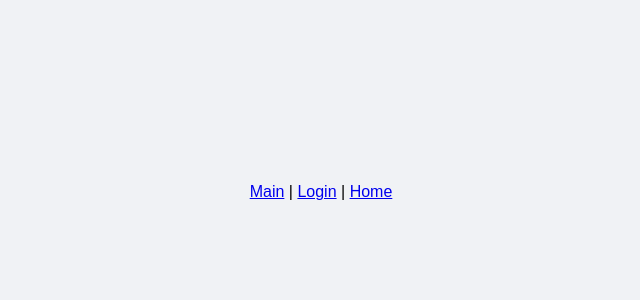
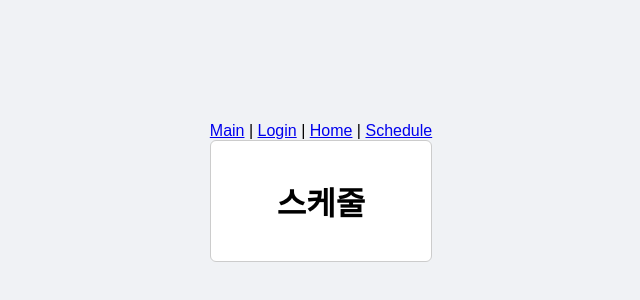
Before and after one commit to GoLani11/MyongJiMon-Website, a React (Create React App) app in the folder frontend/: page /schedule in a window 1280 px wide. Before the commit this address had no page. Shown: the part 208-508 px from the top of the page, without its empty margins (319-959 px from the left). Built offline with nearby package versions, Linux system fonts and the light colour scheme.

Commit message:
스케줄 페이지 추가

```diff
--- a/frontend/src/pages/App.js
+++ b/frontend/src/pages/App.js
@@ -3,6 +3,7 @@ import { BrowserRouter as Router, Routes, Route, Link } from 'react-router-dom';
 import Main from './Main/Main';
 import Login from './Login/Login';
 import Home from './Home/Home'
+import Schedule from './Schedule/Schedule';
 import './App.css';
 
 function App() {
@@ -10,12 +11,13 @@ function App() {
     <Router>
       <div className="App">
         <nav>
-          <Link to="/">Main</Link> | <Link to="/login">Login</Link> | <Link to="/home">Home</Link>
+          <Link to="/">Main</Link> | <Link to="/login">Login</Link> | <Link to="/home">Home</Link> | <Link to="/schedule">Schedule</Link>
         </nav>
         <Routes>
           <Route path="/main" element={<Main />} />
           <Route path="/login" element={<Login />} />
           <Route path="/home" element={<Home />} />
+          <Route path="/schedule" element={<Schedule />} />
         </Routes>
       </div>
     </Router>
--- /dev/null
+++ b/frontend/src/pages/Schedule/Schedule.css
@@ -0,0 +1 @@
+/* 스케줄 페이지 cs입니다.*/
--- /dev/null
+++ b/frontend/src/pages/Schedule/Schedule.js
@@ -0,0 +1,25 @@
+// 스케줄 js 페이지 입니다.
+
+// React 불러오기
+import React from 'react';
+// CSS 파일 불러오기
+import './Schedule.css';
+// 페이지 이동을 위한 useNavigate 불러오기
+import { useNavigate } from 'react-router-dom';
+
+// 스케줄 페이지 컴포넌트
+function Schedule() {
+  const navigate = useNavigate();
+
+  return (
+    <div className="schedule-page-container">
+      <div className="schedule-box">
+        <div className="schedule-header">
+          <h1>스케줄</h1>
+        </div>
+      </div>
+    </div>
+  );
+}
+
+export default Schedule;
```
Also changed, not shown: 1 other file (tests, documents, lock files or other folders).
